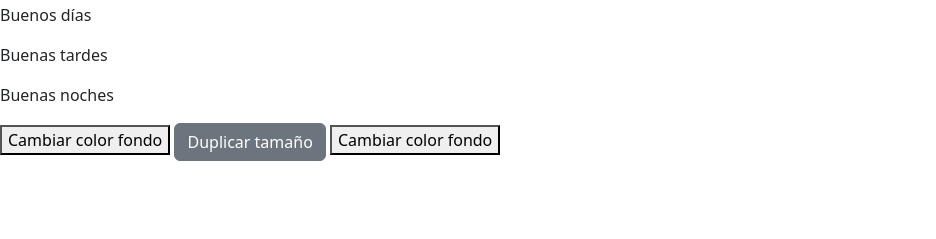
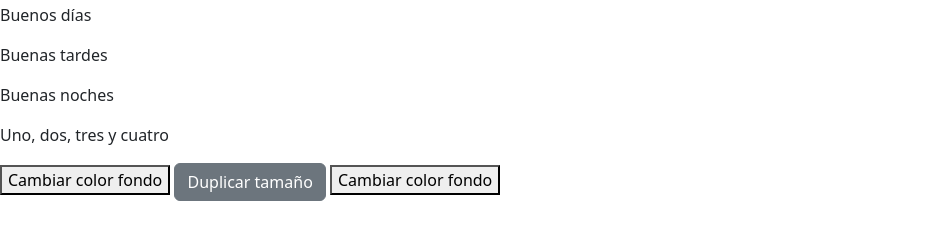
Before and after one commit to romga24/repositorio-prueba, a plain HTML site: page index.html in a window 1280 px wide. Shown: the part 53-292 px from the top of the page, without its empty margins (0-936 px from the left). Drawn offline with nearby package versions, Linux system fonts and the light colour scheme.

Commit message:
Actualizar index.html

```diff
--- a/index.html
+++ b/index.html
@@ -12,6 +12,7 @@
     <p>Buenos días</p>
     <p>Buenas tardes</p>
     <p>Buenas noches</p>
+    <p>Uno, dos, tres y cuatro</p>
     <button id="boton">Cambiar color fondo</button>
     <button type="button" class="btn btn-secondary">Duplicar tamaño</button>
     <button id="">Cambiar color fondo</button>
```
